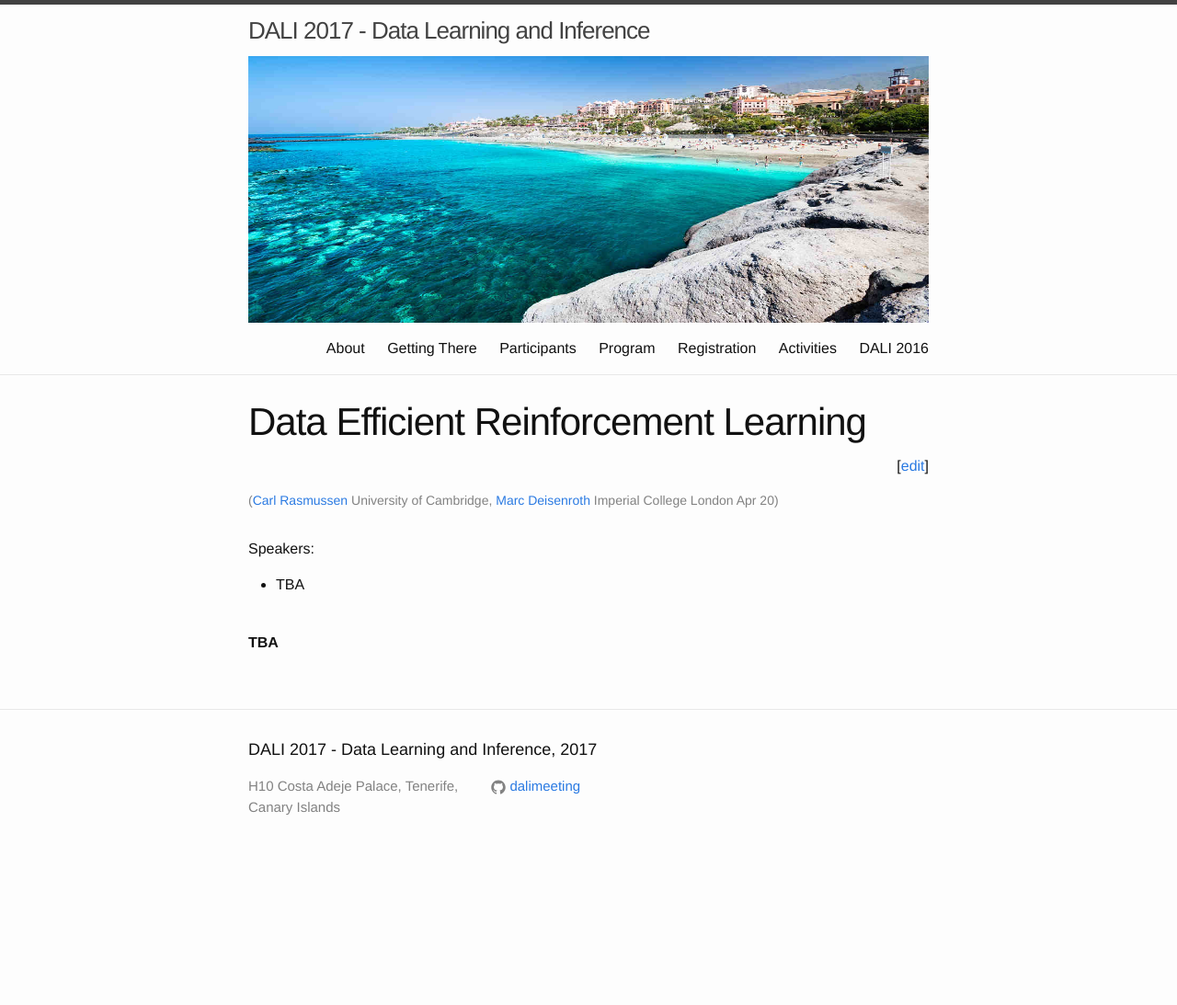
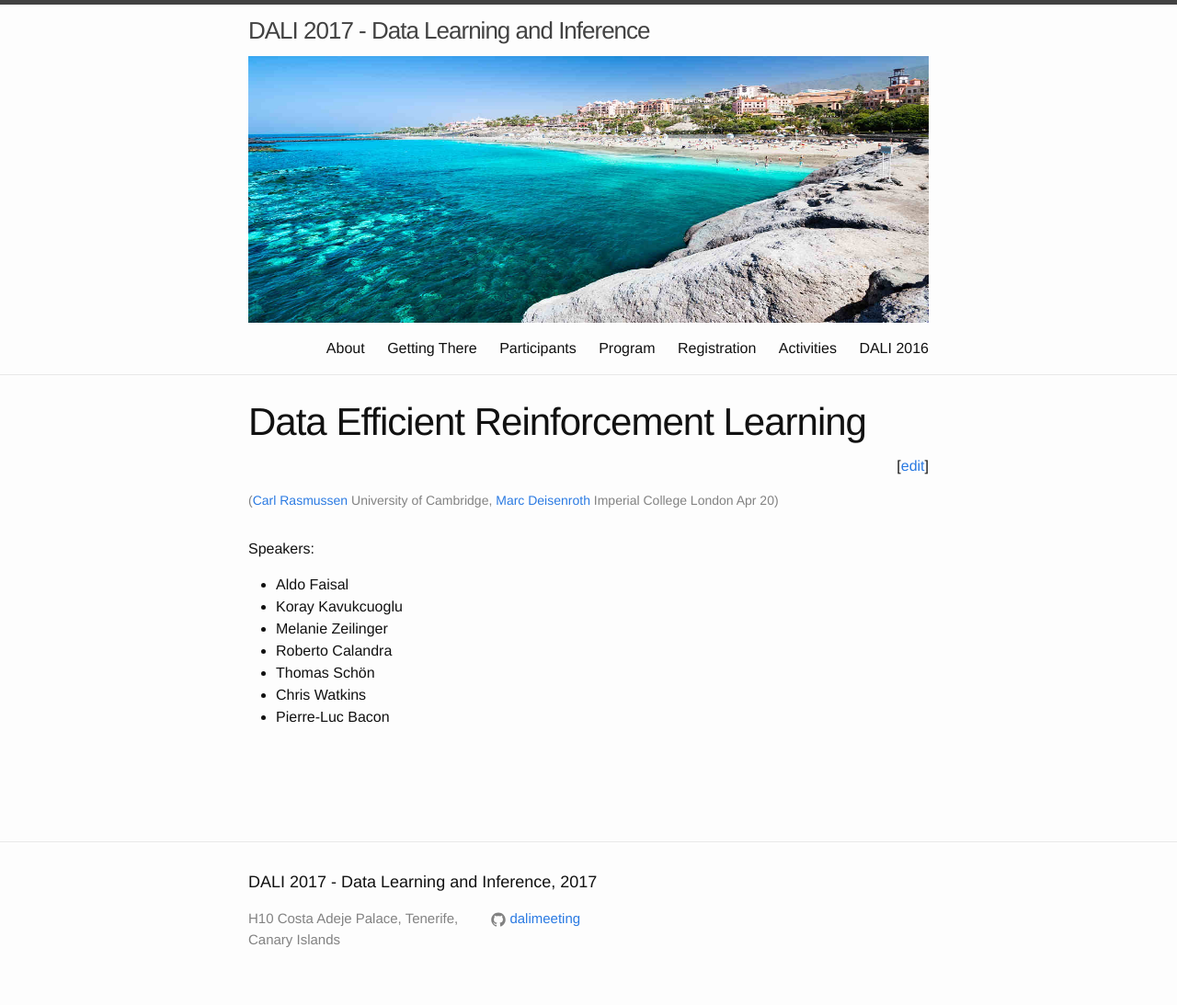
Before and after one commit to dalimeeting/dalimeeting.github.io, a Jekyll site: the page built from _posts/2017-04-20-data-efficient-reinforcement-learning.md, in a window 1280 px wide. Shown: the whole page at 92% size. Built offline with Jekyll 4.4.1, drawn with Linux system fonts in a browser that asks for light colours; before the commit the page ends 949 px from its top, so only the background shows below that.

Commit message:
Adding spearkers

```diff
--- a/_posts/2017-04-20-data-efficient-reinforcement-learning.md
+++ b/_posts/2017-04-20-data-efficient-reinforcement-learning.md
@@ -16,11 +16,17 @@ organizers:
 room:
 show_abstracts: false
 talks:
-- title: TBA
+- title:
   speaker:
   youtube:
   start:
   end:
 speakers:
-- TBA
+- Aldo Faisal
+- Koray Kavukcuoglu
+- Melanie Zeilinger
+- Roberto Calandra
+- Thomas Schön
+- Chris Watkins
+- Pierre-Luc Bacon
 ---
```
